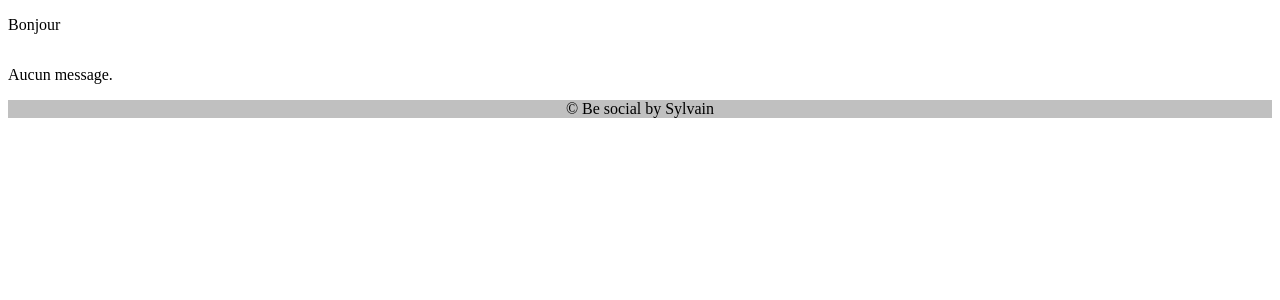
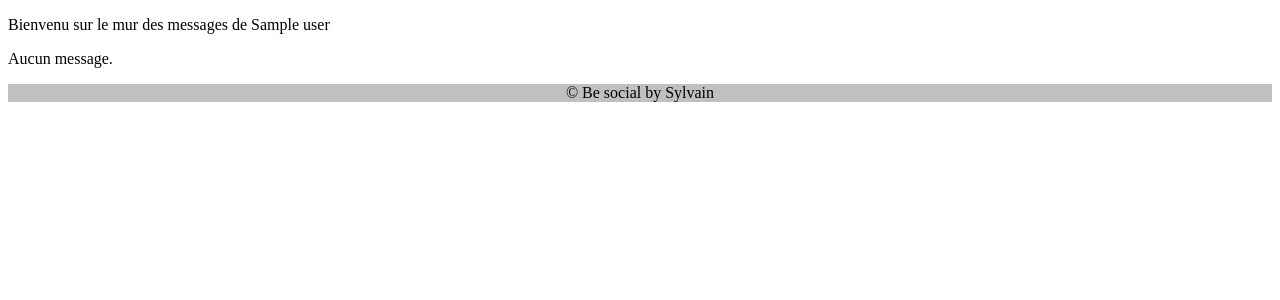
Before and after one commit to sylvainnizac/DjTest-Social, a Django app: template social/templates/social/wall.html in a window 1280 px wide. Shown: the part 44-344 px from the top of the page. Run offline with Django 3.2, Linux system fonts and the light colour scheme; the template is opened without the code that fills it: most values are stand-ins (such as "Sample title", 1, 10 or a date in 2020).

Commit message:
a few PEP 8 corrections, wall evolution

```diff
--- a/social/models.py
+++ b/social/models.py
@@ -16,7 +16,8 @@
     (FEMME, "Femme"),
     (AUTRE, "Non défini"),
     )
-    user = models.OneToOneField(User, unique = True)  # La liaison OneToOne vers le modèle User
+
+    user = models.OneToOneField(User, unique = True)  # OneToOne to model User
     sexe = models.CharField(max_length=1, choices=SEXE, default=AUTRE)
     avatar = models.ImageField(default="defaut.png", upload_to="avatars/")
 
--- a/social/templates/social/wall.html
+++ b/social/templates/social/wall.html
@@ -1,13 +1,25 @@
 {% extends "skeleton.html" %}
 {% block content %}
 
-    <p>Bonjour {{ user.username }}</p>
-    <div class="profil">
+    {% for owner in owners %}
+        {% ifequal user.id owner.id %}
+            <p>Bienvenu sur votre mur de messages</p>
+        {% else %}
+            <p>Bienvenu sur le mur des messages de {{ owner.user }}</p>
+        {% endifequal %}
+    {% endfor %}
+
+    <article>
     {% for message in messages %}
-        <p>{{ message.message }}</a></p>
+            {% ifequal user.username message.owner.user.username %}
+                <p>{{ message.owner.user.username }}</p>
+            {% else %}
+                <p>{{ message.owner.user.username }} => {{ message.receiver.user.username }}</p>
+            {% endifequal %}
+        <p>{{ message.message }}</p>
     {% empty %}
         <p>Aucun message.</p>
-    </div>
+    </article>
     {% endfor %}
 
 {% endblock %}
```
Also changed, not shown: social/views.py (+6 -2 lines).
